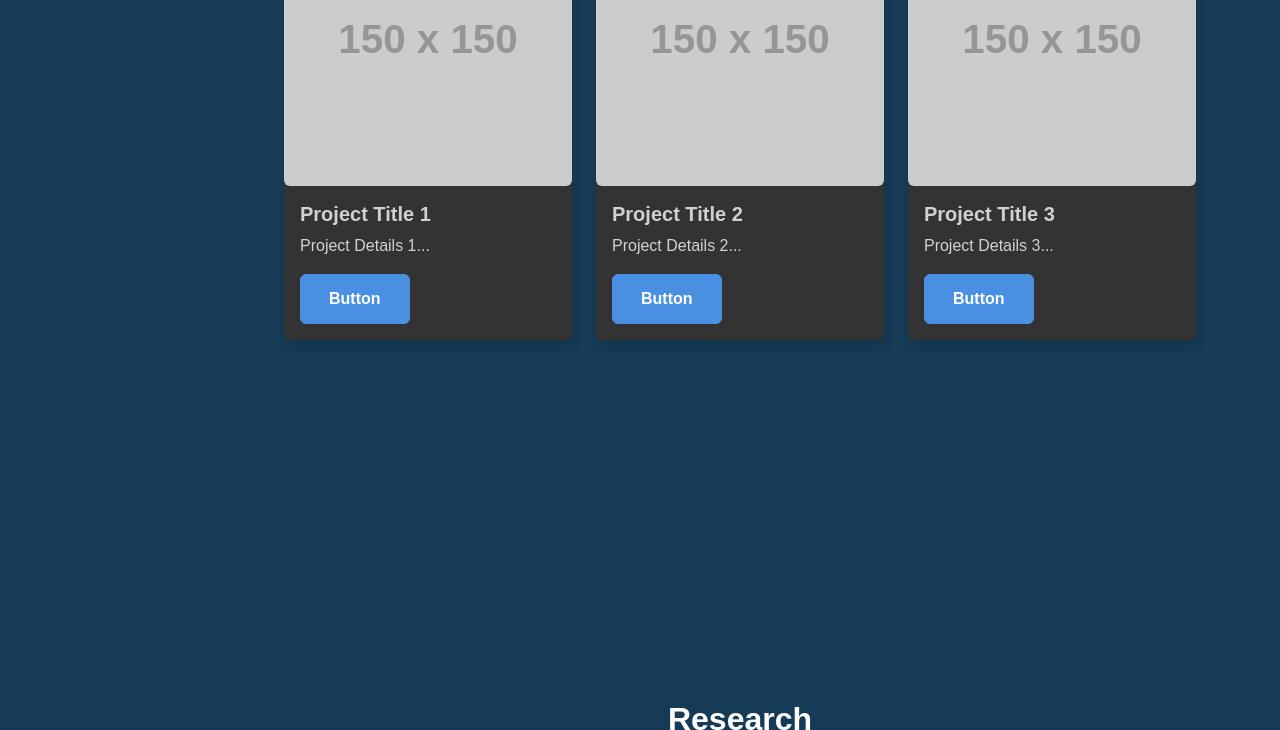
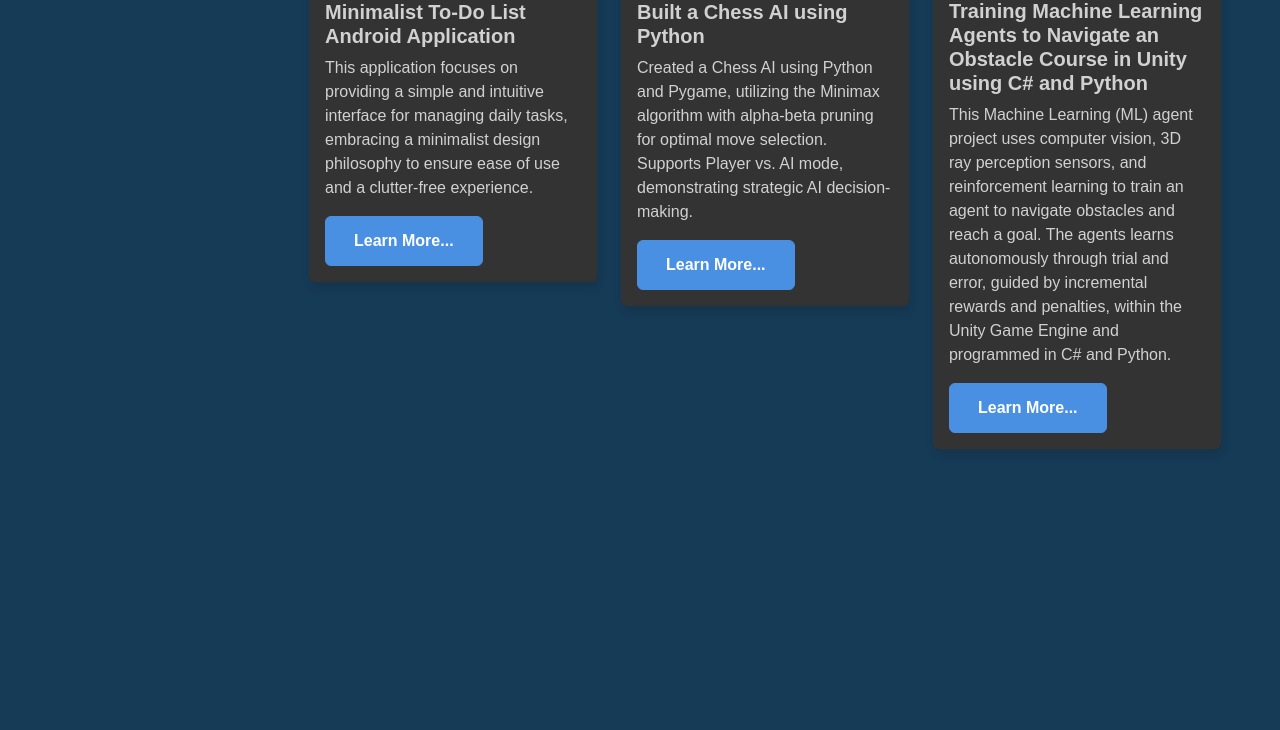
Before and after one commit to cordova-jon1618/jonathan_cordova_portfolio, a website: page index.html in a window 1280 px wide. Shown: the part 1152-1882 px from the top of the page. Drawn offline with nearby package versions, Linux system fonts and the light colour scheme; files that its build step writes are made by us from their sources; placeholder pictures from the web are drawn by us; a web font is replaced by a local one.

Commit message:
Added variables.js to separate content logic from HTML. Moved project titles, descriptions, and images into variables.js to maintain cleaner code and easier content updates.

```diff
--- a/css/style.css
+++ b/css/style.css
@@ -9,7 +9,7 @@
     --color-base2: #163b57; /* Even darker blue for secondary background */
     --color-brand: #4a90e2; /* Bright blue for primary accents */
     --color-brand2: #357ABD; /* Slightly darker blue for secondary accents */
-    --sidebar-width: 200px;
+    --sidebar-width: 250px;
     --font-base: "Bai Jamjuree", sans-serif;
 }
 
--- a/index.html
+++ b/index.html
@@ -32,12 +32,39 @@
     <!-- Importing custom CSS -->
     <link href="css/style.css" rel="stylesheet">
 
+    <!-- Importing variables.js -->
+    <script src="js/variables.js" defer></script>
+
     <!-- JavaScript Bootstrap Bundle with Popper -->
     <!-- <script src="https://cdn.jsdelivr.net/npm/bootstrap@5.3.3/dist/js/bootstrap.bundle.min.js" integrity="sha384-muWyVGEWInUGBXeY3mE67lAUPVWWpbBJ7x5J1TJphr8hjwkqKDZu+6Shw1FxufoG" crossorigin="anonymous"></script> -->
 </head>
 
 
 <body>
+
+    <script>
+        document.addEventListener("DOMContentLoaded", function() {
+            // Correctly setting the inner text using variables from the separate JS file
+            document.getElementById('portfolioTitle').innerText = portfolioTitle;
+            document.getElementById('navbarBrandText').innerText = navbarBrandText;
+            document.getElementById('sectionHomeTitle').innerText = sectionHomeTitle;
+            document.getElementById('sectionHomeDescription').innerText = sectionHomeDescription;
+
+            document.getElementById('projectTitle1').innerText = projectTitle1;
+            document.getElementById('projectTitle2').innerText = projectTitle2;
+            document.getElementById('projectTitle3').innerText = projectTitle3;
+
+            document.getElementById('projectDescription1').innerText = projectDescription1;
+            document.getElementById('projectDescription2').innerText = projectDescription2;
+            document.getElementById('projectDescription3').innerText = projectDescription3;
+
+            document.getElementById('projectImage1').src = projectImage1;
+            document.getElementById('projectImage2').src = projectImage2;
+            document.getElementById('projectImage3').src = projectImage3;
+
+        });
+    </script>
+
     <!-- Navbar -->
     <!-- <nav class="navbar navbar-expand-lg navbar-dark fixed-top">
         <div class="container">
@@ -80,8 +107,14 @@
     <div class="d-flex flex-column flex-lg-row">
         <!-- <nav class="navbar navbar-dark bg-dark flex-column" style="height: 100vh; position: fixed; width: 200px;"> -->
         <nav class="navbar navbar-dark bg-dark flex-column">
-            <a class="navbar-brand" href="#">First Name Last Name Porfolio
-                <span id="navbarBrandText" class="h3 fw-bold d-block d-lg-none">My Name</span>
+            <a class="navbar-brand" href="#">
+
+                <!-- First Name Last Name Porfolio -->
+                <span id="portfolioTitle"></span>
+
+                <!-- <span id="navbarBrandText" class="h3 fw-bold d-block d-lg-none">My Name</span>  -->
+                <span id="navbarBrandText" class="h3 fw-bold d-block d-lg-none"></span>
+
                 <img id="navbarBrandImage" src="assets/profile_photo.png"
                 class="d-none d-lg-block rounded-circle"
                 alt="Profile Placeholder" style="max-width: 175px; height: auto;">
@@ -120,8 +153,10 @@
                 <a href="#project" class="btn btn-primary">Button</a>
             </section> -->
             <section id="home" class="container full-height mb-5">
-                <h1 class="display-4">Career Portfolio</h1>
-                <p class="lead">Description and experience.</p>
+                <!-- <h1 class="display-4">Career Portfolio</h1>
+                <p class="lead">Description and experience.</p> -->
+                <h1 id="sectionHomeTitle" class="display-4"></h1>
+                <p id="sectionHomeDescription" class="lead"></p>
             </section>
 
             <!-- Project Section-->
@@ -201,31 +236,40 @@
                     <!-- Row 1 -->
                     <div class="col-md-4">
                         <div class="card" style="width: 18rem;">
-                            <img src="https://via.placeholder.com/150" class="card-img-top rounded" alt="Project Image 1">
+                            <!-- <img src="https://via.placeholder.com/150" class="card-img-top rounded" alt="Project Image 1"> -->
+                            <img id="projectImage1" class="card-img-top rounded" alt="Project Image 1">
                             <div class="card-body">
-                                <h5 class="card-title">Project Title 1</h5>
-                                <p class="card-text">Project Details 1...</p>
-                                <a href="#" class="btn btn-primary">Button</a>
+                                <!-- <h5 class="card-title">Project Title 1</h5>
+                                <p class="card-text">Project Details 1...</p> -->
+                                <h5 id="projectTitle1" class="card-title"></h5>
+                                <p id="projectDescription1" class="card-text"></p>
+                                <a href="#" class="btn btn-primary">Learn More...</a>
                             </div>
                         </div>
                     </div>
                     <div class="col-md-4">
                         <div class="card" style="width: 18rem;">
-                            <img src="https://via.placeholder.com/150" class="card-img-top rounded" alt="Project Image 2">
+                            <!-- <img src="https://via.placeholder.com/150" class="card-img-top rounded" alt="Project Image 2"> -->
+                            <img id="projectImage2" class="card-img-top rounded" alt="Project Image 2">
                             <div class="card-body">
-                                <h5 class="card-title">Project Title 2</h5>
-                                <p class="card-text">Project Details 2...</p>
-                                <a href="#" class="btn btn-primary">Button</a>
+                                <!-- <h5 class="card-title">Project Title 2</h5>
+                                <p class="card-text">Project Details 2...</p> -->
+                                <h5 id="projectTitle2" class="card-title"></h5>
+                                <p id="projectDescription2" class="card-text"></p>
+                                <a href="#" class="btn btn-primary">Learn More...</a>
                             </div>
                         </div>
                     </div>
                     <div class="col-md-4">
                         <div class="card" style="width: 18rem;">
-                            <img src="https://via.placeholder.com/150" class="card-img-top rounded" alt="Project Image 3">
+                            <!-- <img src="https://via.placeholder.com/150" class="card-img-top rounded" alt="Project Image 3"> -->
+                            <img id="projectImage3" class="card-img-top rounded" alt="Project Image 3">
                             <div class="card-body">
-                                <h5 class="card-title">Project Title 3</h5>
-                                <p class="card-text">Project Details 3...</p>
-                                <a href="#" class="btn btn-primary">Button</a>
+                                <!-- <h5 class="card-title">Project Title 3</h5>
+                                <p class="card-text">Project Details 3...</p> -->
+                                <h5 id="projectTitle3" class="card-title"></h5>
+                                <p id="projectDescription3" class="card-text"></p>
+                                <a href="#" class="btn btn-primary">Learn More...</a>
                             </div>
                         </div>
                     </div>
@@ -315,7 +359,7 @@
 <script src="https://ajax.googleapis.com/ajax/libs/jquery/3.6.0/jquery.min.js"></script>
 <script src="https://cdnjs.cloudflare.com/ajax/libs/popper.js/1.14.7/umd/popper.min.js"></script>
 <script src="https://stackpath.bootstrapcdn.com/bootstrap/4.3.1/js/bootstrap.min.js"></script>
-<script src="carousel.js"></script> <!-- Your custom carousel JavaScript -->
+<script src="carousel.js"></script>
 
 </body>
 </html>
--- /dev/null
+++ b/js/variables.js
@@ -0,0 +1,35 @@
+
+// variables.js
+const firstName = "Jonathan";
+const lastName = "Cordova's";
+const portfolioTitle = `${firstName} ${lastName}\nPortfolio`;  // "Portfolio" on a new line
+const navbarBrandText = "My Name is Jonathan Cordova";
+// const profilePhotoSrc = "../assets/profile_photo.png";
+
+const sectionHomeTitle = "Career Portfolio";
+const sectionHomeDescription = "Description and experience.";
+
+// Project Titles
+const projectTitle1 = "Minimalist To-Do List Android Application";
+const projectTitle2 = "Built a Chess AI using Python";
+const projectTitle3 = "Training Machine Learning Agents to Navigate an Obstacle Course in Unity using C# and Python";
+
+// Project Descriptions
+const projectDescription1 = "This application focuses on providing a simple and intuitive interface for managing daily tasks, "
++ "embracing a minimalist design philosophy to ensure ease of use and a clutter-free experience.";
+
+const projectDescription2 = "Created a Chess AI using Python and Pygame, utilizing the Minimax algorithm with alpha-beta pruning "+
+"for optimal move selection. Supports Player vs. AI mode, demonstrating strategic AI decision-making.";
+
+const projectDescription3 = "This Machine Learning (ML) agent project uses computer vision, 3D ray perception sensors, and reinforcement " +
+"learning to train an agent to navigate obstacles and reach a goal. The agents learns autonomously through trial and error, guided by incremental "
++ "rewards and penalties, within the Unity Game Engine and programmed in C# and Python.";
+
+// Project Images
+// const projectImage1 = "https://via.placeholder.com/150";
+// const projectImage2 = "https://via.placeholder.com/150";
+// const projectImage3 = "https://via.placeholder.com/150";
+
+const projectImage1 = "./assets/projects/Icon_Image_Android_ToDoList.jpg";
+const projectImage2 = "./assets/projects/Icon_Image_Python_ChessAI.jpg";
+const projectImage3 = "./assets/projects/Icon_Image_MLAgent_3.jpg";
```
Also changed, not shown: assets/projects/Icon_Image_Android_ToDoList.jpg (added), assets/projects/Icon_Image_MLAgent_3.jpg (added), assets/projects/Icon_Image_Python_ChessAI.jpg (added).
